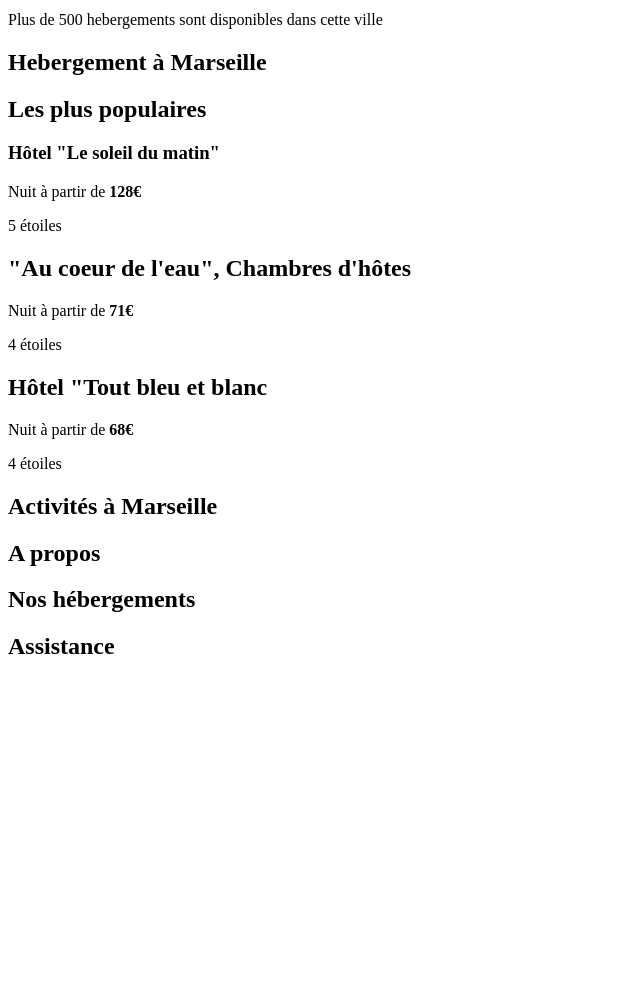
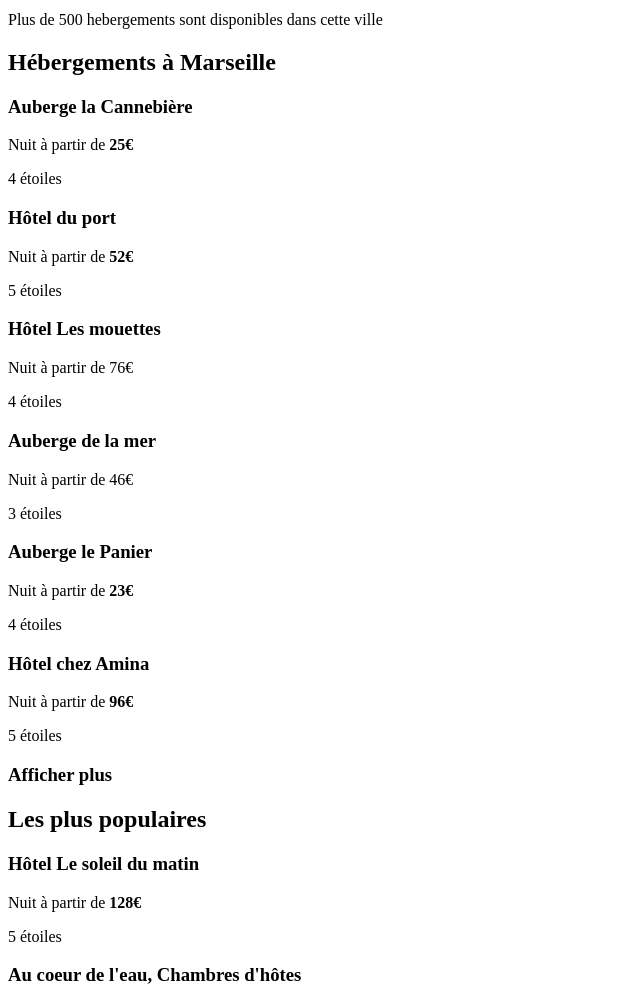
Before and after one commit to astragor/reservia, a plain HTML site: page index.html in a window 1280 px wide. Shown: the part 380-1369 px from the top of the page, without its empty margins (0-640 px from the left). Before the commit the page ends 1060 px from the top, so only its background shows below. Drawn offline with Linux system fonts and the light colour scheme.

Commit message:
Ajout dernieres infos de la page

```diff
--- a/index.html
+++ b/index.html
@@ -2,7 +2,7 @@
 <html>
   <head>
     <meta charset="UTF-8">
-  <title>Reservia</title>
+    <title>Reservia - Reservation d'hôtels</title>
   </head>
   <body>
     <header>
@@ -27,35 +27,89 @@
       </ul>
     </section>
     <p>Plus de 500 hebergements sont disponibles dans cette ville</p>
-  <section><h2>Hebergement à Marseille</h2></section>
+    <section>
+      <h2>Hébergements à Marseille</h2>
+      <div>
+        <h3>Auberge la Cannebière</h3>
+        <p>Nuit à partir de <strong>25€</strong></p>
+        <p>4 étoiles</p>
+      </div>
+      <div>
+        <h3>Hôtel du port</h3>
+        <p>Nuit à partir de <strong>52€</strong></p>
+        <p>5 étoiles</p>
+      </div>
+      <div>
+        <h3>Hôtel Les mouettes</h3>
+        <p>Nuit à partir de <stong>76€</stong></p>
+        <p>4 étoiles</p>
+      </div>
+      <div>
+        <h3>Auberge de la mer</h3>
+        <p>Nuit à partir de <stong>46€</stong></p>
+        <p>3 étoiles</p>
+      </div>
+      <div>
+        <h3>Auberge le Panier</h3>
+        <p>Nuit à partir de <strong>23€</strong></p>
+        <p>4 étoiles</p>
+      </div>
+      <div>
+        <h3>Hôtel chez Amina</h3>
+        <p>Nuit à partir de <strong>96€</strong></p>
+        <p>5 étoiles</p>
+      </div>
+      <h3>Afficher plus</h3>
+    </section>
     <section>
       <h2>Les plus populaires</h2>
       <div>
-     <h3>Hôtel "Le soleil du matin"</h3>
+      <h3>Hôtel Le soleil du matin</h3>
       <p>Nuit à partir de <strong>128€</strong></p>
       <p>5 étoiles</p>
       </div>
       <div>
-      <h2>"Au coeur de l'eau", Chambres d'hôtes</h2>
+        <h3>Au coeur de l'eau, Chambres d'hôtes</h3>
         <p>Nuit à partir de <strong>71€</strong></p>
         <p>4 étoiles</p>
       </div>
       <div>
-      <h2>Hôtel "Tout bleu et blanc</h2>
+        <h3>Hôtel Tout bleu et blanc</h3>
         <p>Nuit à partir de <strong>68€</strong></p>
         <p>4 étoiles</p>
       </div>
     </section>
-  <section><h2>Activités à Marseille</h2></section>
+    <section>
+      <h3>Activités à Marseille</h3>
+      <h3>Vieux Port</h3>
+      <h3>Fort de Pormègues</h3>
+      <h3>Parc National des Calanques</h3>
+      <h3>Notre-Dame-de-La-Garde</h3>
+      <h3>Île de Frioul</h3>
+      <h3>Parc LongCham</h3>
+    </section>
     <footer>
       <section>
-      <h2>A propos</h2>
+        <h3>A propos</h3>
+        <ul>
+          <li>Fonctionnement du site</li>
+          <li>Conditions générales de vente</li>
+          <li>Données et confidentialités</li>
+        </ul>
       </section>
       <section>
-      <h2>Nos hébergements</h2>
+        <h3>Nos hébergements</h3>
+        <ul>
+          <li>Charte qualité</li>
+          <li>Soumettre votre hôtel</li>
+        </ul>
       </section>
       <section>
-      <h2>Assistance</h2>
+        <h3>Assistance</h3>
+        <ul>
+          <li>Centre d'aide</li>
+          <li>Nous contacter</li>
+        </ul>
       </section>
     </footer>
   </body>
```
Lines whose indentation alone changed are shown as unchanged.
